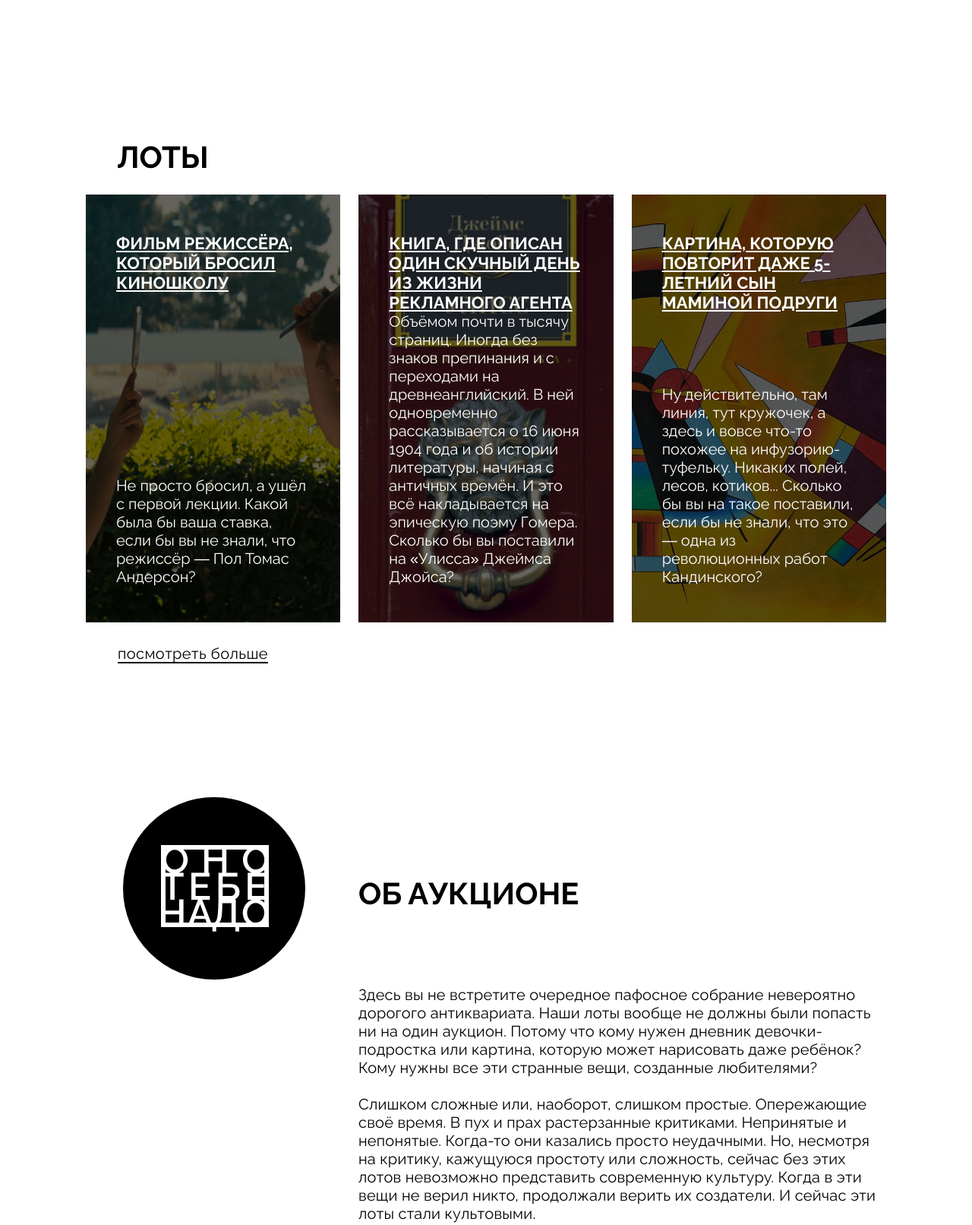
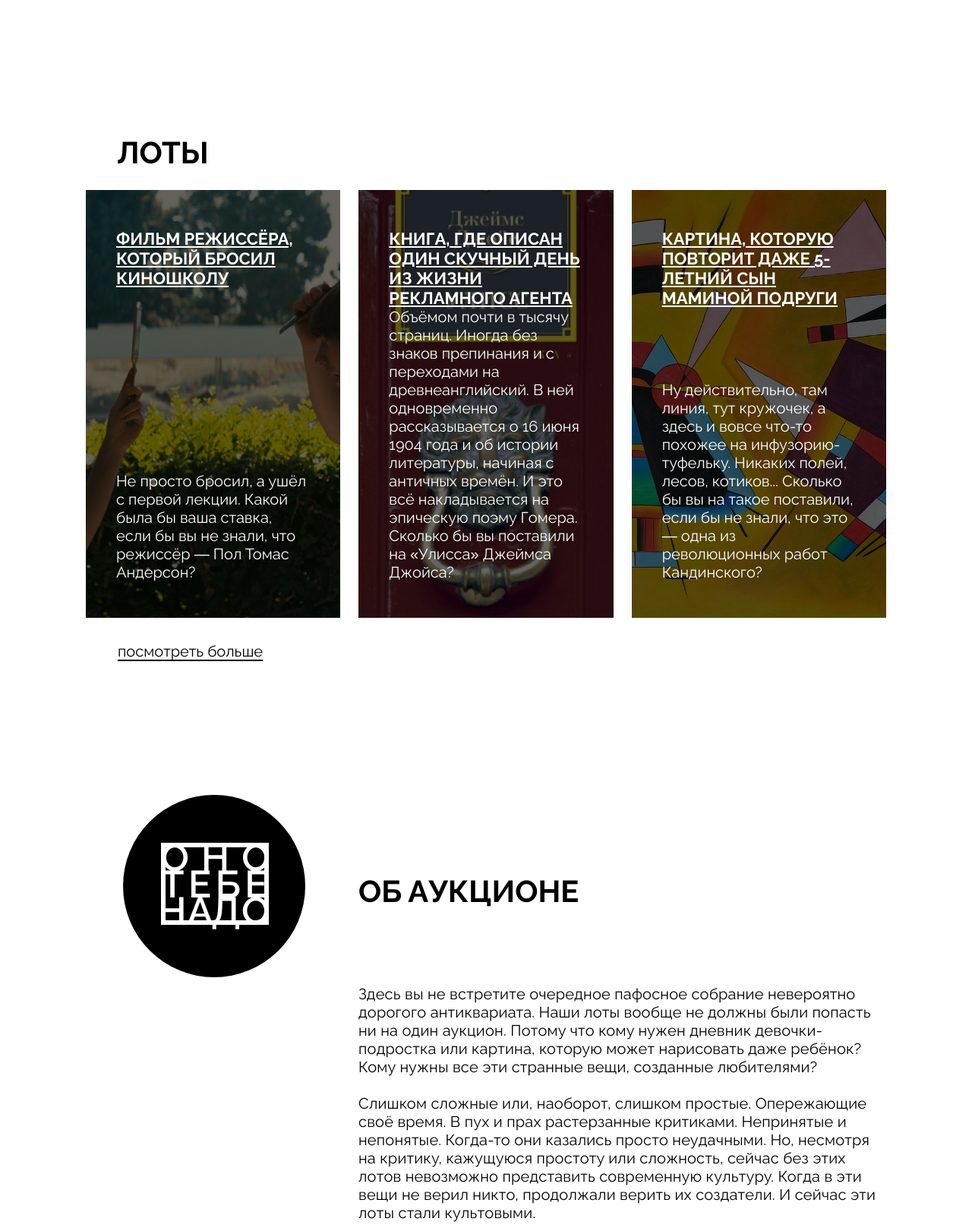
Before and after one commit to evgeniy-pustovalov/ono-tebe-nado, a plain HTML site: page index.html in a window 1280 px wide. Shown: the part 1051-2663 px from the top of the page at 76% size. Drawn offline with Linux system fonts and the light colour scheme.

Commit message:
2 итерация, убрал межбук, подправ макет.

```diff
--- a/styles/style.css
+++ b/styles/style.css
@@ -50,7 +50,7 @@
     font-weight: 400;
     font-size: 18px;
     line-height: 135%;
-    padding-left: 48px;
+    padding-left: 52px;
     font-style: normal;
 }
 
@@ -137,7 +137,7 @@
 }
 
 .lots__heading {
-    padding: 185px 1px 26px 64px;
+    padding: 179px 1px 26px 64px;
     font-weight: 700;
     font-size: 40px;
     text-transform: uppercase;
@@ -212,9 +212,8 @@
     font-size: 20px;
     color: #000;
     padding-left: 65px;
-    padding-top: 29px;
+    padding-top: 32px;
     text-underline-position: under;
-    letter-spacing: 0.4px;
 }
 
 .about__column {
@@ -243,7 +242,7 @@
     font-size: 40px;
     text-transform: uppercase;
     padding-top: 103px;
-    padding-bottom: 98px;
+    padding-bottom: 100px;
 }
 
 .about__text {
@@ -273,7 +272,6 @@
     font-weight: 400;
     font-size: 18px;
     text-align: center;
-
 }
 
 .footer__menu-list-item {
```
